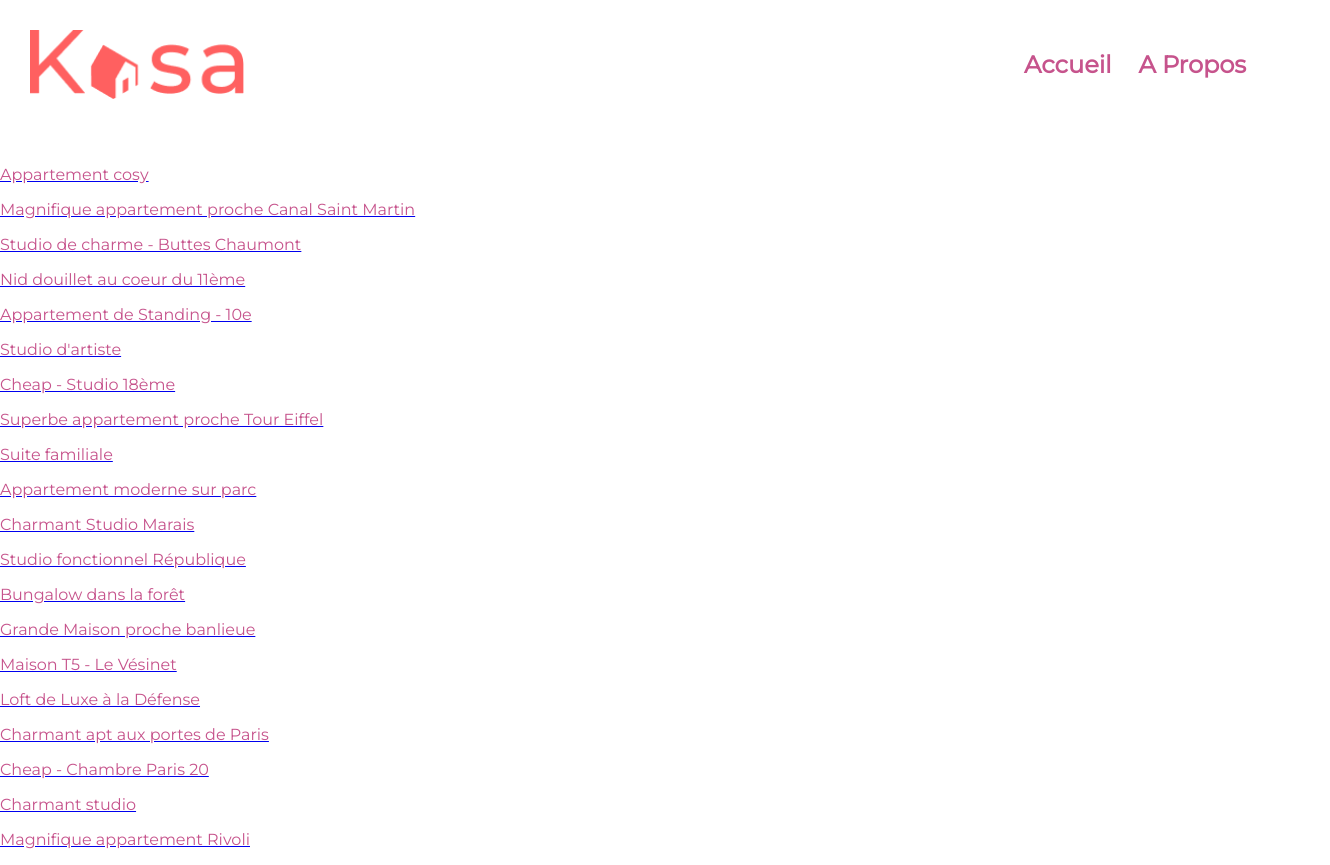
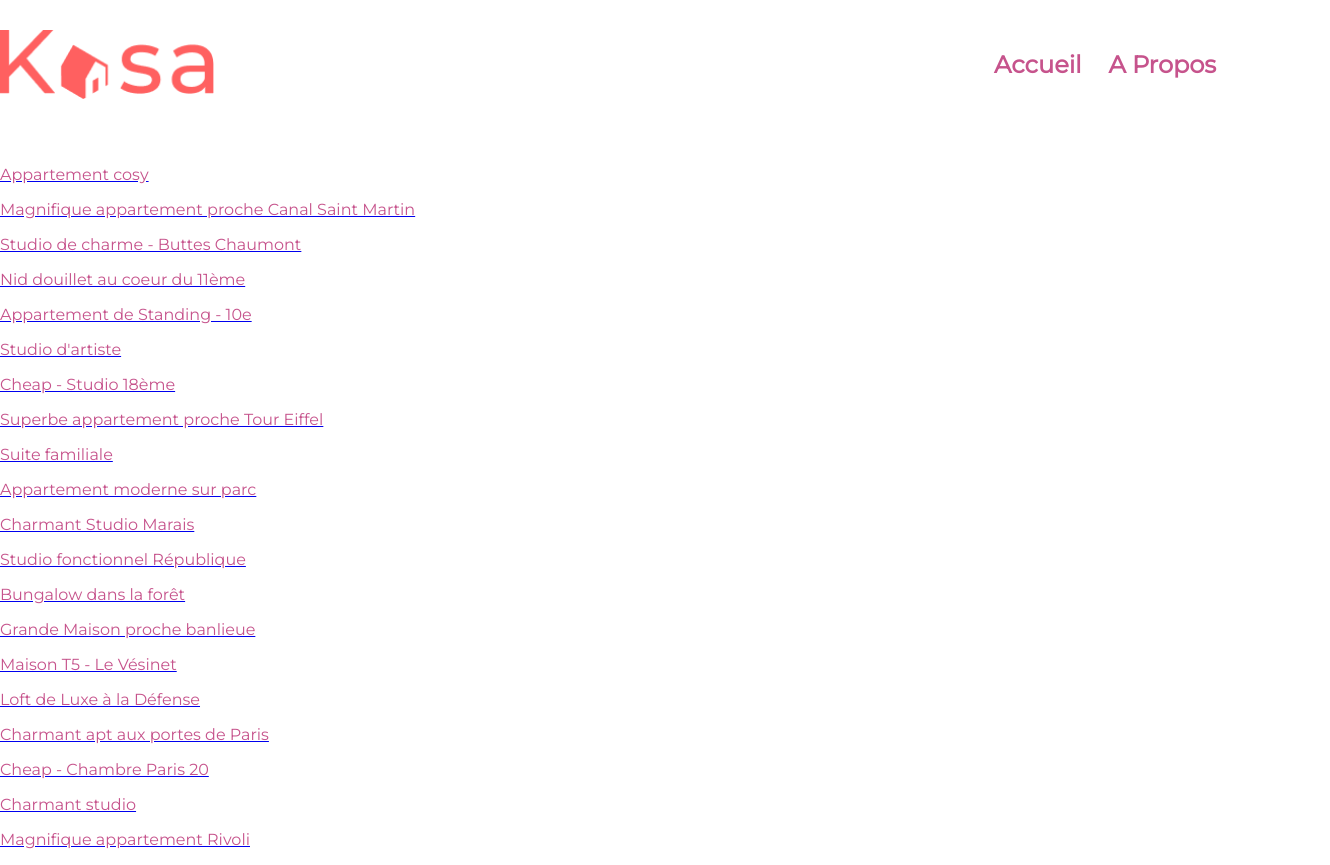
Before and after one commit to AgatheMazuret/Kasa, a React (Create React App) app: page / in a window 1280 px wide. Shown: the whole page, 1330 px wide, since content can reach past the window. Built offline with nearby package versions, Linux system fonts and the light colour scheme.

Commit message:
Header fini

```diff
--- a/src/styles/global.scss
+++ b/src/styles/global.scss
@@ -1,4 +1,4 @@
-//Constantes
+// Constantes
 $primary: #c6538c;
 
 body {
@@ -8,22 +8,22 @@ body {
 }
 
 .header {
-    width: 100%;
-    display: flex;
-    padding: 30px 20px 50px 30px;
+  width: 100%;
+  display: flex;
+  padding: 30px 20px 50px 0;
 
   .logo {
     display: flex;
-    justify-content: baseline;
+    justify-content: flex-start;
     width: 25%;
   }
+
   .nav {
     display: flex;
-    justify-content: end;
+    justify-content: flex-end;
     color: $primary;
     width: 70%;
     gap: 3%;
-
 
     .accueil,
     .aPropos {
```
